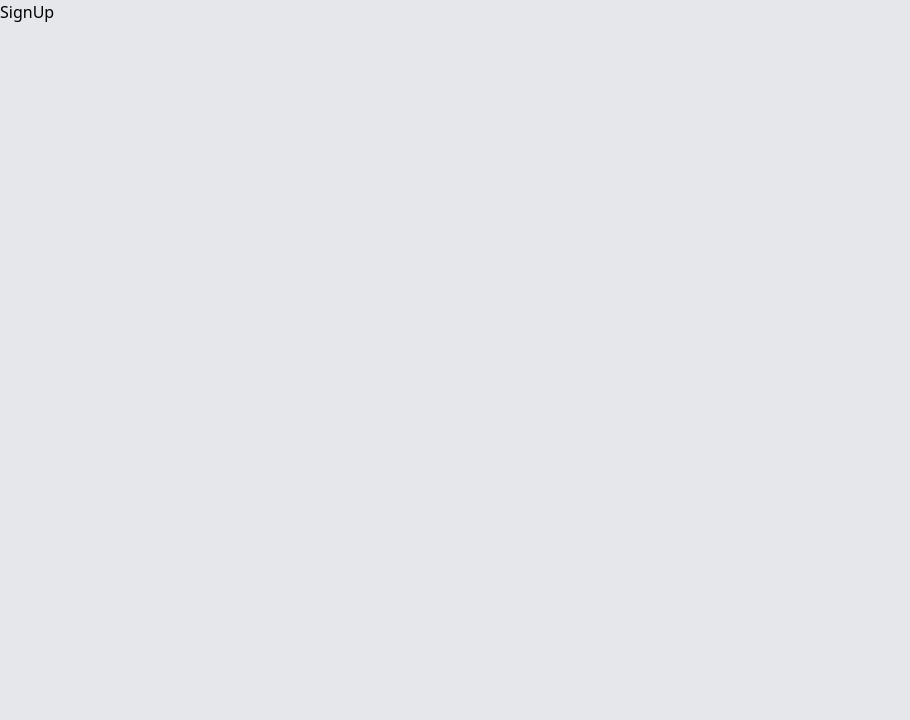
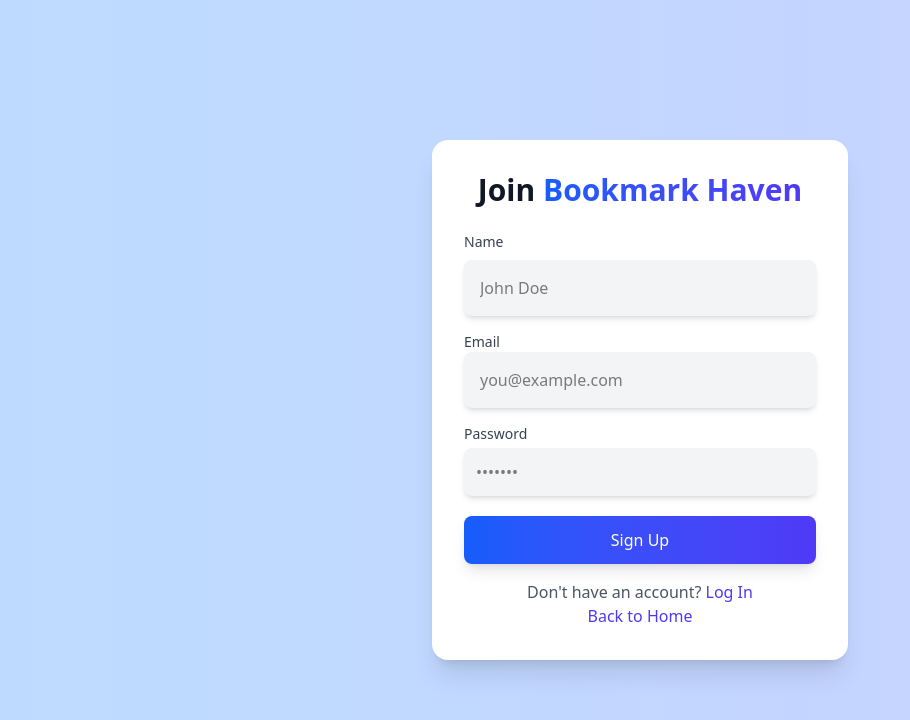
Before and after one commit to rctrollex/bookmark-app, a React (Vite) app: page /signup in a window 1280 px wide. Shown: the top 720 px of the page, without its empty margins (0-910 px from the left). Built offline with nearby package versions, Linux system fonts and the light colour scheme.

Commit message:
Added Sign Up Page

```diff
--- a/src/pages/Login.jsx
+++ b/src/pages/Login.jsx
@@ -8,13 +8,14 @@ const Login = () => {
                 <div className="bg-white rounded-2xl shadow-xl p-8">
                     <h2 className="text-3xl font-bold text-gray-900 mb-6 text-center">Log In to <span className="text-transparent bg-clip-text bg-gradient-to-r from-blue-600 to-indigo-600">Bookmark Haven</span></h2>
                     <div className="space-y-4">
+                        <form>
                             <div>
                                 <label htmlFor="email" className="block text-sm font-medium text-gray-600">Email</label>
                                 <input
                                     id="email"
                                     type="email"
                                     placeholder="you@example.com"
-                                className="w-full p-3 mt-1 rounded-lg border-0 bg-gray-100 focus:ring-2 focus:ring-indigo-600 focus:outline-none transition-all duration-300"
+                                    className="w-full p-3 mt-1 rounded-lg border-0 shadow-md bg-gray-100 focus:ring-2 focus:ring-indigo-600 focus:outline-none transition-all duration-300 mb-4"
                                 />
                             </div>
                             <div>
@@ -23,14 +24,16 @@ const Login = () => {
                                     id="password"
                                     type="password"
                                     placeholder="•••••••"
-                            className="w-full p-3 mt-1 rounded-lg border-0 focus:ring-2 focus:outline-none focus:ring-indigo-600 bg-gray-100 transition-all duration-300s"
+                                    className="w-full p-3 mt-1 rounded-lg border-0 shadow-md focus:ring-2 focus:outline-none focus:ring-indigo-600 bg-gray-100 transition-all duration-300s mb-4"
                                 />
                             </div>
-                        <button className="w-full text-white bg-gradient-to-r from-blue-600 to-indigo-600 p-3 mt-1 rounded-lg shadow-lg cursor-pointer hover:from-blue-800 hover:to-indigo-800">Log In</button>
+                            <button type="submit" className="w-full text-white bg-gradient-to-r from-blue-600 to-indigo-600 p-3 mt-1 rounded-lg shadow-lg cursor-pointer hover:from-blue-800 hover:to-indigo-800">Log In</button>
                             <div className="text-center">
                                 <p className="text-gray-600">Don't have an account? <Link to="/signup" className="text-indigo-600">Sign Up</Link></p>
                                 <p className="text-indigo-600"><Link to="/">Back to Home</Link></p>
                             </div>
+                        </form>
+
                     </div>
                 </div>
 
--- a/src/pages/SignUp.jsx
+++ b/src/pages/SignUp.jsx
@@ -1,8 +1,59 @@
 import React from 'react'
+import {Link} from "react-router-dom";
 
 const SignUp = () => {
     return (
-        <div>SignUp</div>
+        <div className="bg-gradient-to-r from-blue-200 to-indigo-200 min-h-screen flex items-center justify-center ">
+            <div className="container mx-auto px-4 max-w-md">
+                <div className="bg-white rounded-2xl shadow-xl p-8">
+                    <h2 className="text-3xl text-gray-900 font-bold text-center mb-6">Join <span className="bg-clip-text text-transparent bg-gradient-to-r from-blue-600 to-indigo-600">Bookmark Haven</span></h2>
+                    <div className="space-y-4">
+                        <form>
+                            <div>
+                                <label
+                                    htmlFor="name"
+                                    className="block text-sm font-medium text-gray-700">
+                                    Name
+                                </label>
+                                <input
+                                    id="name"
+                                    type="text"
+                                    placeholder="John Doe"
+                                    className="w-full p-4 mt-2 rounded-lg shadow-md border-0 focus:ring-2 focus:ring-indigo-600 focus:outline-none bg-gray-100 transition-all duration-300 mb-4"
+                                />
+                            </div>
+                            <div>
+                                <label
+                                    htmlFor="email"
+                                    className="block text-sm font-medium text-gray-700">
+                                    Email
+                                </label>
+                                <input
+                                    id="email"
+                                    type="email"
+                                    placeholder="you@example.com"
+                                    className="w-full p-4 bg-gray-100 rounded-lg shadow-md border-0 focus:ring-2 focus:ring-indigo-600 focus:outline-none transition-all duration-300 mb-4"
+                                />
+                            </div>
+                            <div>
+                                <label htmlFor="password" className="block text-sm font-medium text-gray-700">Password</label>
+                                <input
+                                    id="password"
+                                    type="password"
+                                    placeholder="•••••••"
+                                    className="w-full p-3 mt-1 rounded-lg border-0 shadow-md focus:ring-2 focus:outline-none focus:ring-indigo-600 bg-gray-100 transition-all duration-300s mb-4"
+                                />
+                            </div>
+                            <button type="submit" className="w-full text-white bg-gradient-to-r from-blue-600 to-indigo-600 p-3 mt-1 rounded-lg shadow-lg cursor-pointer hover:from-blue-800 hover:to-indigo-800 mb-4">Sign Up</button>
+                            <div className="text-center">
+                                <p className="text-gray-600">Don't have an account? <Link to="/login" className="text-indigo-600">Log In</Link></p>
+                                <p className="text-indigo-600"><Link to="/">Back to Home</Link></p>
+                            </div>
+                        </form>
+                    </div>
+                </div>
+            </div>
+        </div>
     )
 }
 export default SignUp
```
Lines whose indentation alone changed are shown as unchanged.
